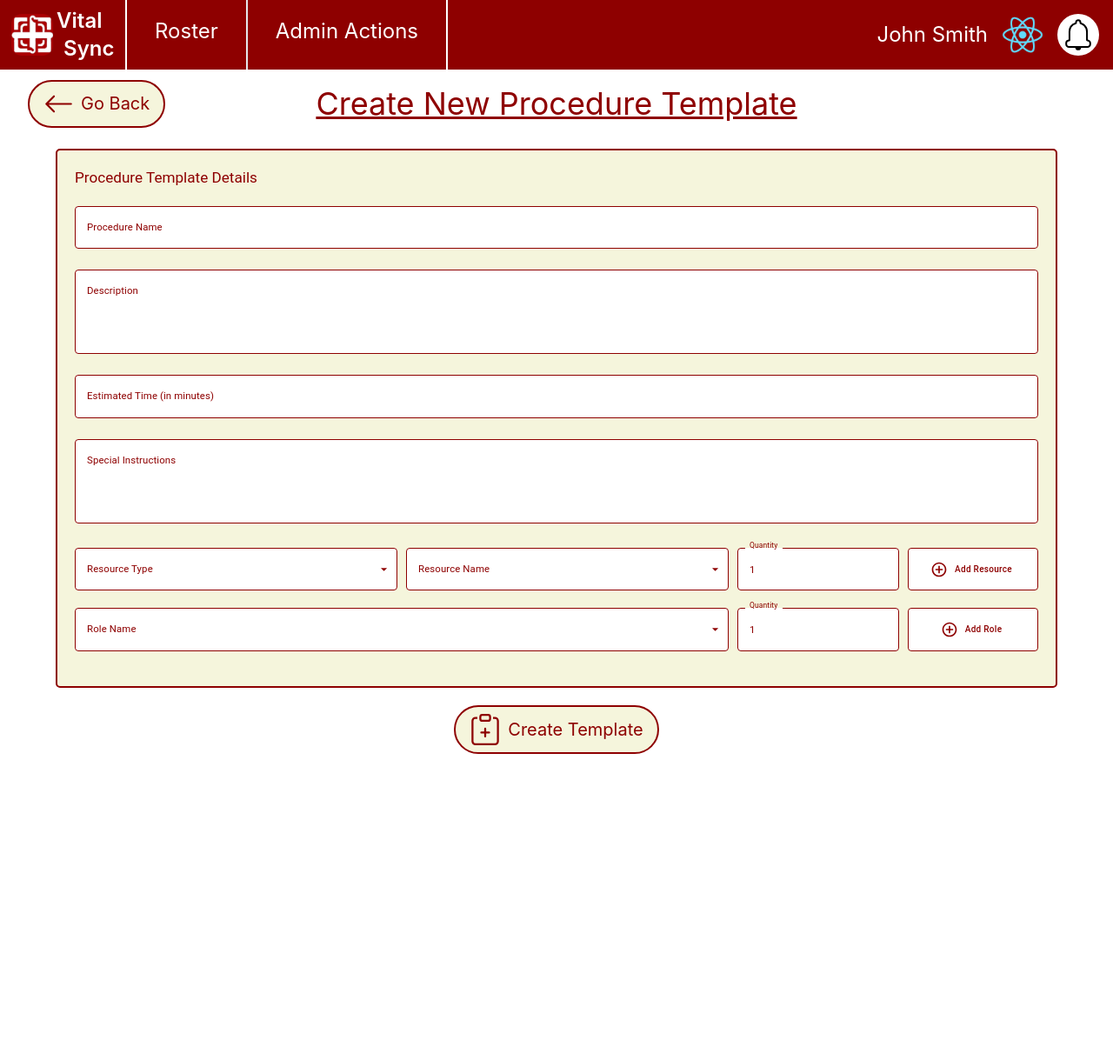
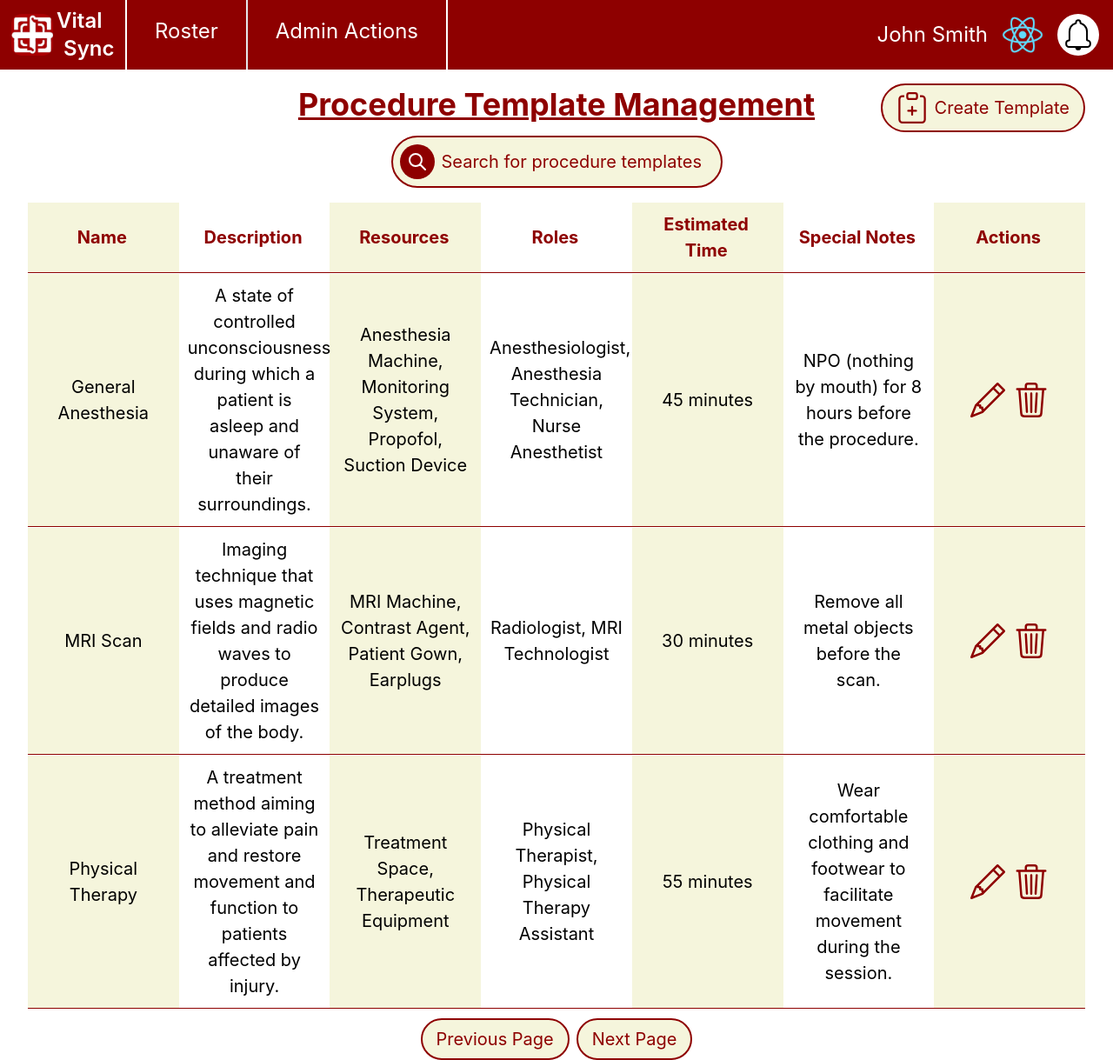
Before and after one commit to furkanagamak/VitalSync, a React (Create React App) app in the folder frontend/: page / in a window 1280 px wide. Shown: the whole page at 87% size. Before the commit the page ends 887 px from the top, so only its background shows below. Built offline with nearby package versions, Linux system fonts and the light colour scheme.

Commit message:
Changed the color of the procedure template table.

```diff
--- a/frontend/src/App.js
+++ b/frontend/src/App.js
@@ -10,7 +10,7 @@ function App() {
     <>
       <Toaster />
       <Navbar />
-      <CreateProcedureTemplateForm />
+      <ProcedureTemplateManagement />
     </>
   );
 }
--- a/frontend/src/procedureTemplates.js
+++ b/frontend/src/procedureTemplates.js
@@ -8,7 +8,7 @@ const SearchBar = () => {
   const handleClearInput = () => setInputValue("");
 
   return (
-    <div className="inline-flex items-center rounded-full text-xl border-2 border-[#A30000] bg-[#F5F5DC] p-2 min-width relative">
+    <div className="inline-flex items-center rounded-full text-xl border-2 border-[#8E0000] bg-[#F5F5DC] p-2 min-width relative">
       <div className="flex items-center justify-center w-10 h-10 rounded-full bg-[#8E0000]">
         <svg
           xmlns="http://www.w3.org/2000/svg"
@@ -28,7 +28,7 @@ const SearchBar = () => {
       <input
         type="search"
         placeholder="Search for procedure templates"
-        className="bg-transparent border-none outline-none placeholder-[#A30000] text-[#A30000] pl-2"
+        className="bg-transparent border-none outline-none placeholder-[#8E0000] text-[#8E0000] pl-2"
         style={{ minWidth: "300px" }}
         value={inputValue}
         onChange={(e) => setInputValue(e.target.value)}
@@ -36,7 +36,7 @@ const SearchBar = () => {
       {inputValue && (
         <button
           onClick={handleClearInput}
-          className="absolute right-4 text-[#A30000]"
+          className="absolute right-4 text-[#8E0000]"
           style={{ outline: "none" }}
         >
           <svg
@@ -59,7 +59,7 @@ const SearchBar = () => {
 
 const CreateTemplateButton = () => {
   return (
-    <button className="flex items-center text-xl justify-center px-4 py-2 bg-[#F5F5DC] text-[#A30000] border-2 border-[#A30000] rounded-full hover:bg-[#ede9d4]">
+    <button className="flex items-center text-xl justify-center px-4 py-2 bg-[#F5F5DC] text-[#8E0000] border-2 border-[#8E0000] rounded-full hover:bg-[#ede9d4]">
       <svg
         xmlns="http://www.w3.org/2000/svg"
         width="36"
@@ -285,7 +285,7 @@ const ProcedureTable = () => {
                     style={{
                       ...column.style,
                       color: "#8E0000",
-                      borderBottom: "1px solid #A30000",
+                      borderBottom: "1px solid #8E0000",
                       padding: "10px",
                       minWidth: column.minWidth,
                     }}
@@ -344,7 +344,7 @@ const ProcedureTable = () => {
                         {...cell.getCellProps()}
                         style={{
                           ...cell.column.style,
-                          borderBottom: "1px solid #A30000",
+                          borderBottom: "1px solid #8E0000",
                           padding: "10px",
                           verticalAlign: "middle",
                         }}
@@ -365,14 +365,14 @@ const ProcedureTable = () => {
         <button
           onClick={() => previousPage()}
           disabled={!canPreviousPage}
-          className="flex items-center justify-center text-xl px-4 py-2 bg-[#F5F5DC] text-[#A30000] border-2 border-[#A30000] rounded-full hover:bg-[#ede9d4] mr-2"
+          className="flex items-center justify-center text-xl px-4 py-2 bg-[#F5F5DC] text-[#8E0000] border-2 border-[#8E0000] rounded-full hover:bg-[#ede9d4] mr-2"
         >
           Previous Page
         </button>
         <button
           onClick={() => nextPage()}
           disabled={!canNextPage}
-          className="flex items-center justify-center text-xl px-4 py-2 bg-[#F5F5DC] text-[#A30000] border-2 border-[#A30000] rounded-full hover:bg-[#ede9d4]"
+          className="flex items-center justify-center text-xl px-4 py-2 bg-[#F5F5DC] text-[#8E0000] border-2 border-[#8E0000] rounded-full hover:bg-[#ede9d4]"
         >
           Next Page
         </button>
@@ -384,7 +384,7 @@ const ProcedureTable = () => {
 const ProcedureTemplateManagement = () => {
   return (
     <div className="flex flex-col items-center space-y-4 relative">
-      <h1 className="text-4xl text-[#A30000] text-center underline font-bold mt-5">
+      <h1 className="text-4xl text-[#8E0000] text-center underline font-bold mt-5">
         Procedure Template Management
       </h1>
       <div className="absolute right-8">
```
